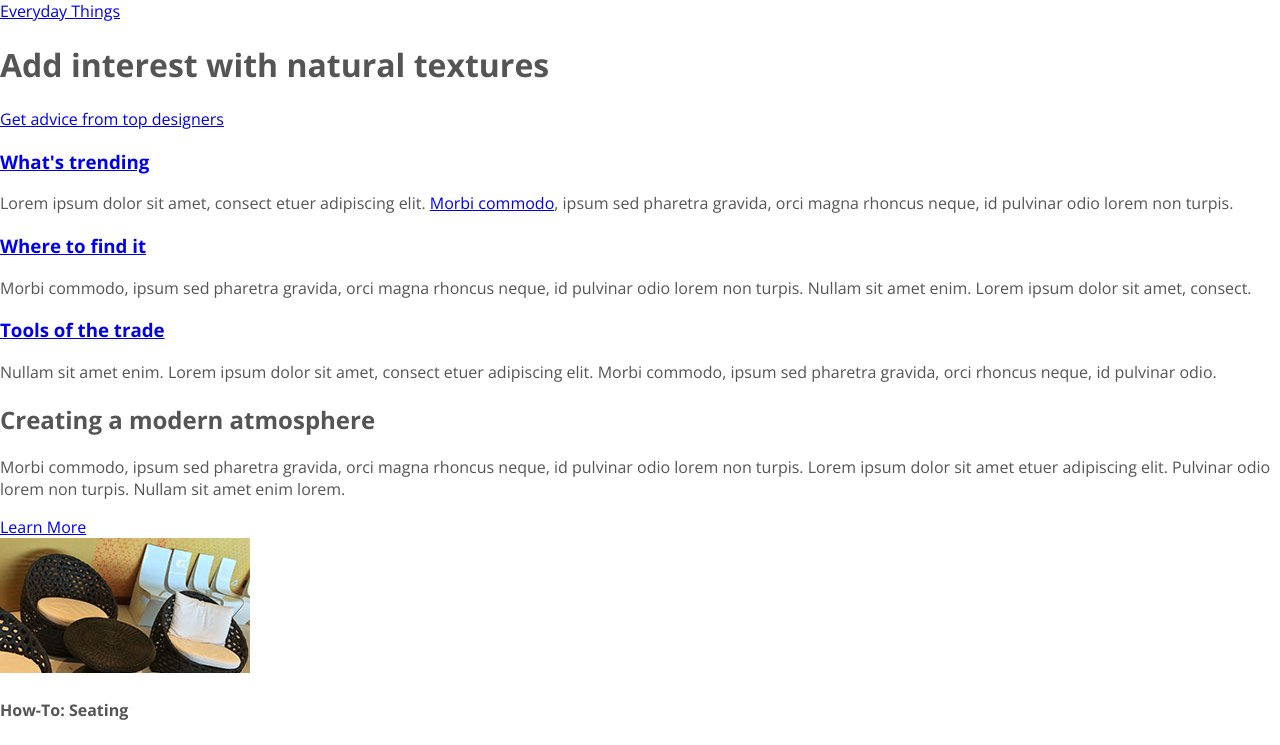
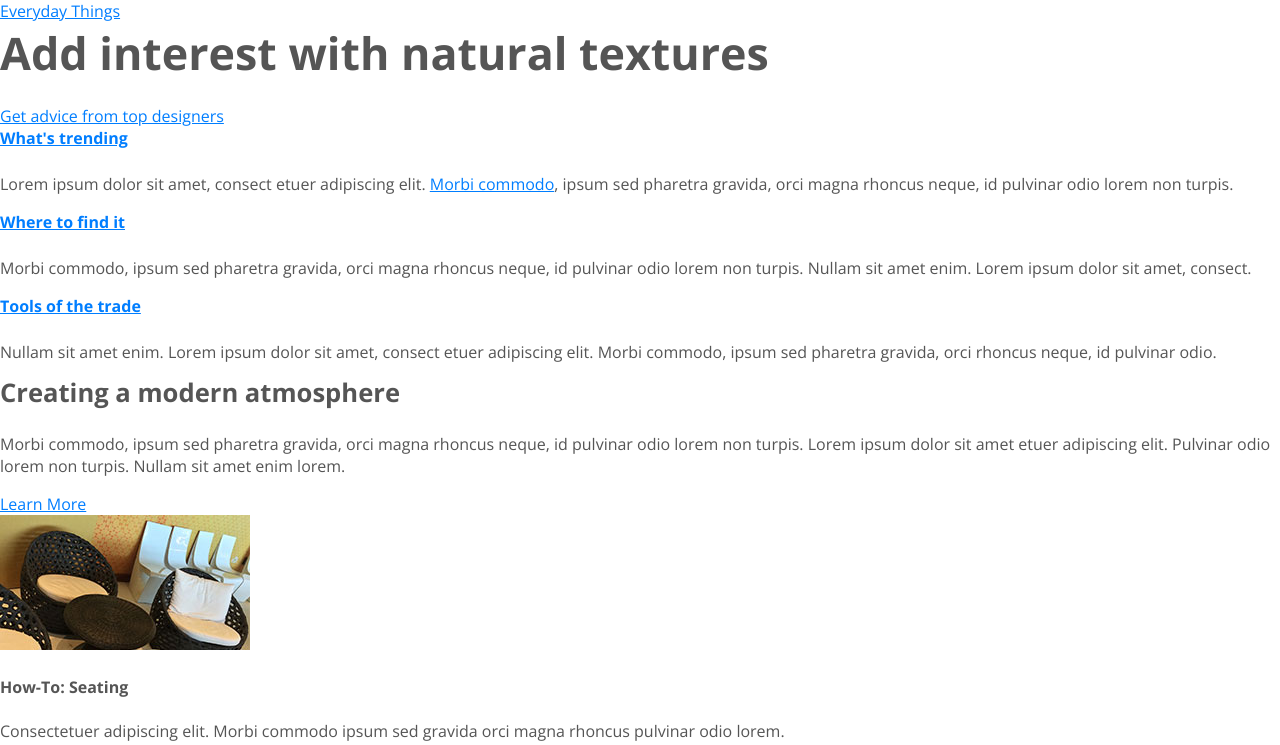
Before and after one commit to kajlund/responsive, a website: page index.html in a window 1280 px wide. Shown: the top 745 px of the page. Drawn offline with nearby package versions, Linux system fonts and the light colour scheme.

Commit message:
Basic text styles

```diff
--- a/css/screen.css
+++ b/css/screen.css
@@ -9,3 +9,41 @@ body {
     margin: 0;
     padding: 0;
 }
+
+/* Text */
+h1 {
+    margin: 0 0 .5em 0;
+    font-size: 2.8em;
+    font-weight: 700;
+}
+
+h2 {
+    margin: 0 0 1em 0;
+    font-size: 1.6em;
+    font-weight: 700;
+    line-height: 1.1em;
+}
+
+h3 {
+    margin: 0 0 1em 0;
+    font-size: 1.3em;
+    font-weight: 700;
+}
+
+h3 {
+    margin: 0 0 1.5em 0;
+    font-size: 1em;
+    font-weight: 700;
+}
+
+p {
+    margin: 0 0 1em 0;
+}
+
+a {
+    color: #007eff
+}
+
+a:visited {
+    color: #65b1ff;
+}
```
